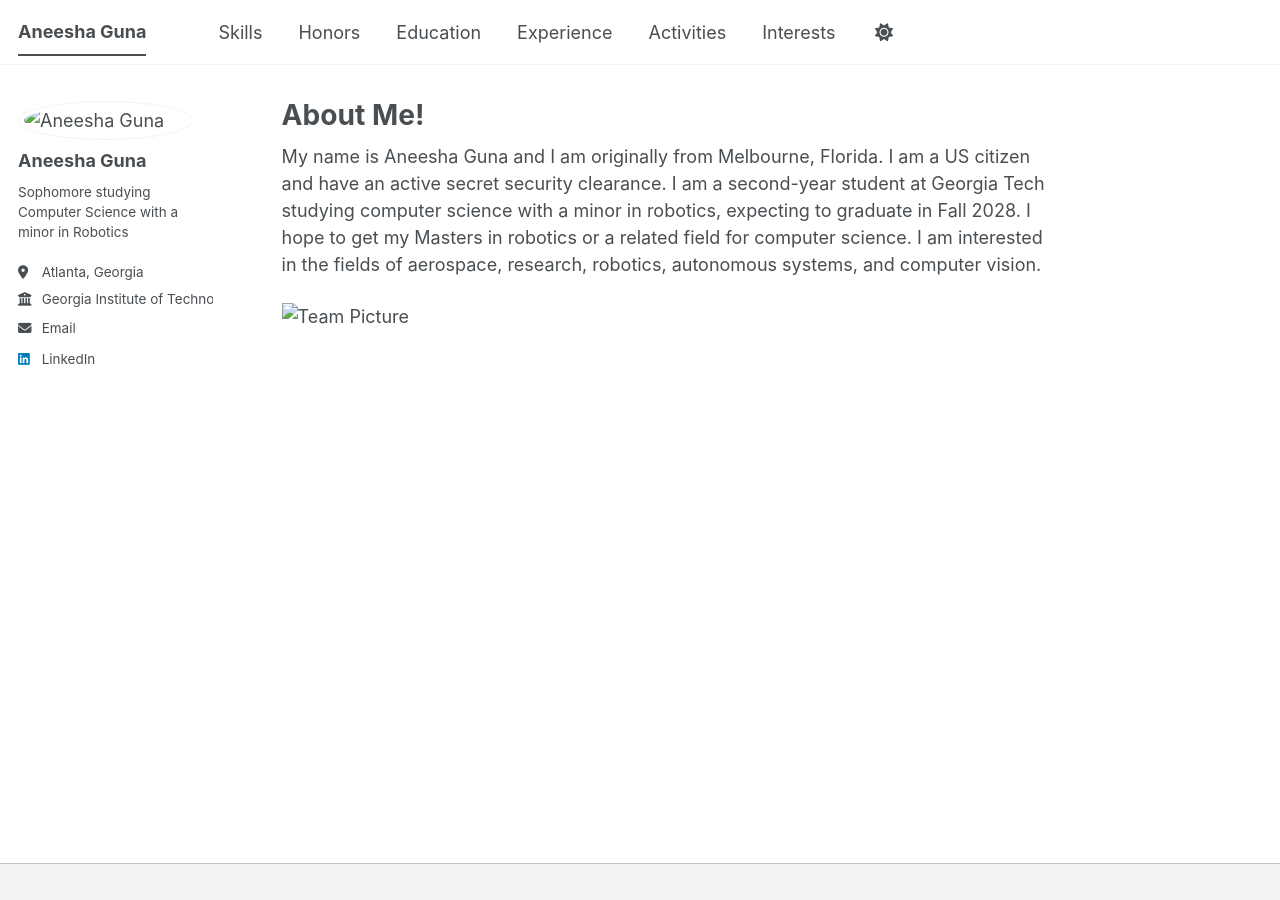
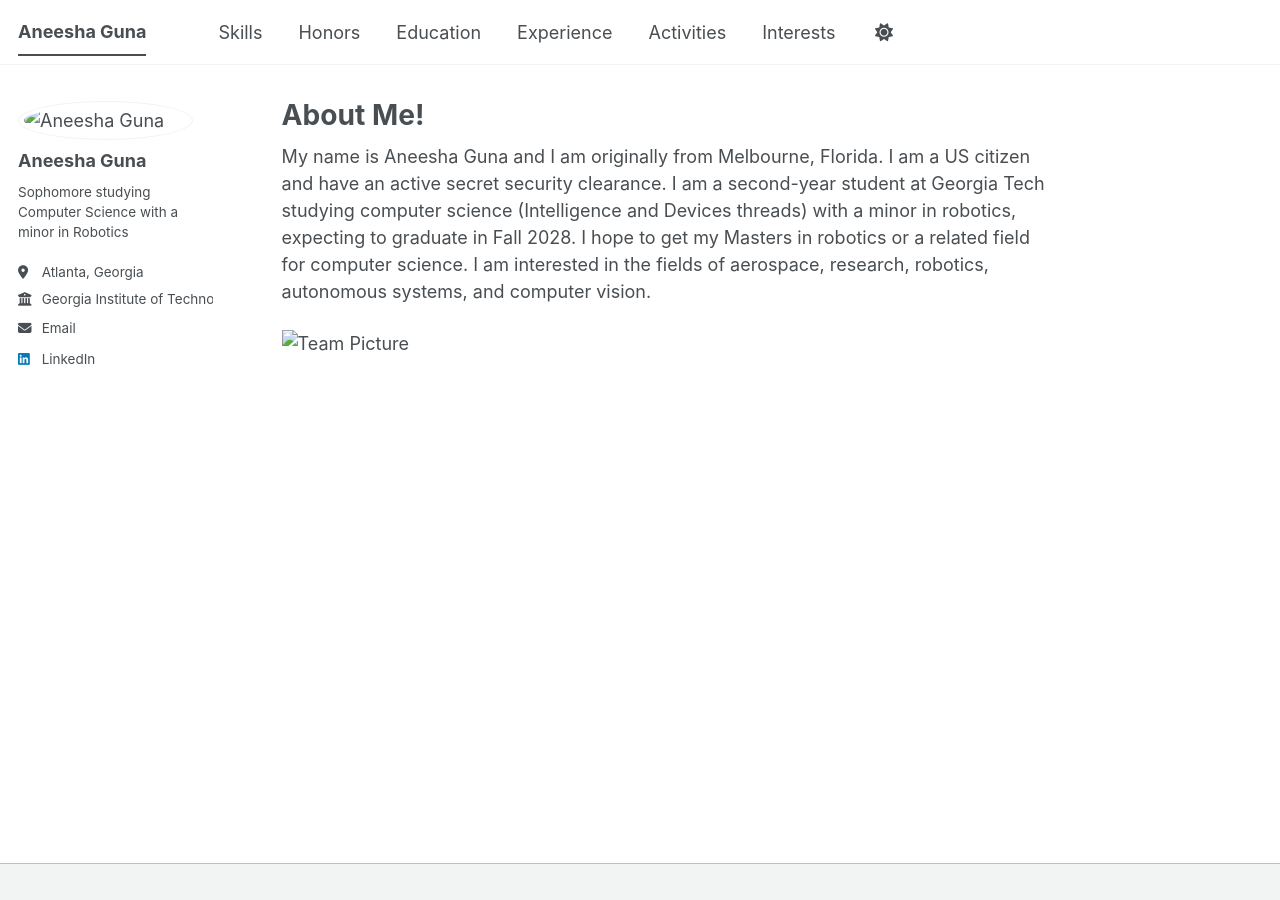
Before and after one commit to aneeshaguna/aneeshaguna.github.io, a Jekyll site: the page built from _pages/about.md, in a window 1280 px wide. Built offline with Jekyll 4.4.1, drawn with Linux system fonts in a browser that asks for light colours; a style sheet for code colours, icons or effects is not loaded.

Commit message:
about me

```diff
--- a/_pages/about.md
+++ b/_pages/about.md
@@ -10,6 +10,6 @@ redirect_from:
 
 {% include base_path %}
 
-My name is Aneesha Guna and I am originally from Melbourne, Florida. I am a US citizen and have an active secret security clearance. I am a second-year student at Georgia Tech studying computer science with a minor in robotics, expecting to graduate in Fall 2028. I hope to get my Masters in robotics or a related field for computer science. I am interested in the fields of aerospace, research, robotics, autonomous systems, and computer vision.
+My name is Aneesha Guna and I am originally from Melbourne, Florida. I am a US citizen and have an active secret security clearance. I am a second-year student at Georgia Tech studying computer science (Intelligence and Devices threads) with a minor in robotics, expecting to graduate in Fall 2028. I hope to get my Masters in robotics or a related field for computer science. I am interested in the fields of aerospace, research, robotics, autonomous systems, and computer vision.
 
  ![Team Picture](images/GT.jpg)
```
